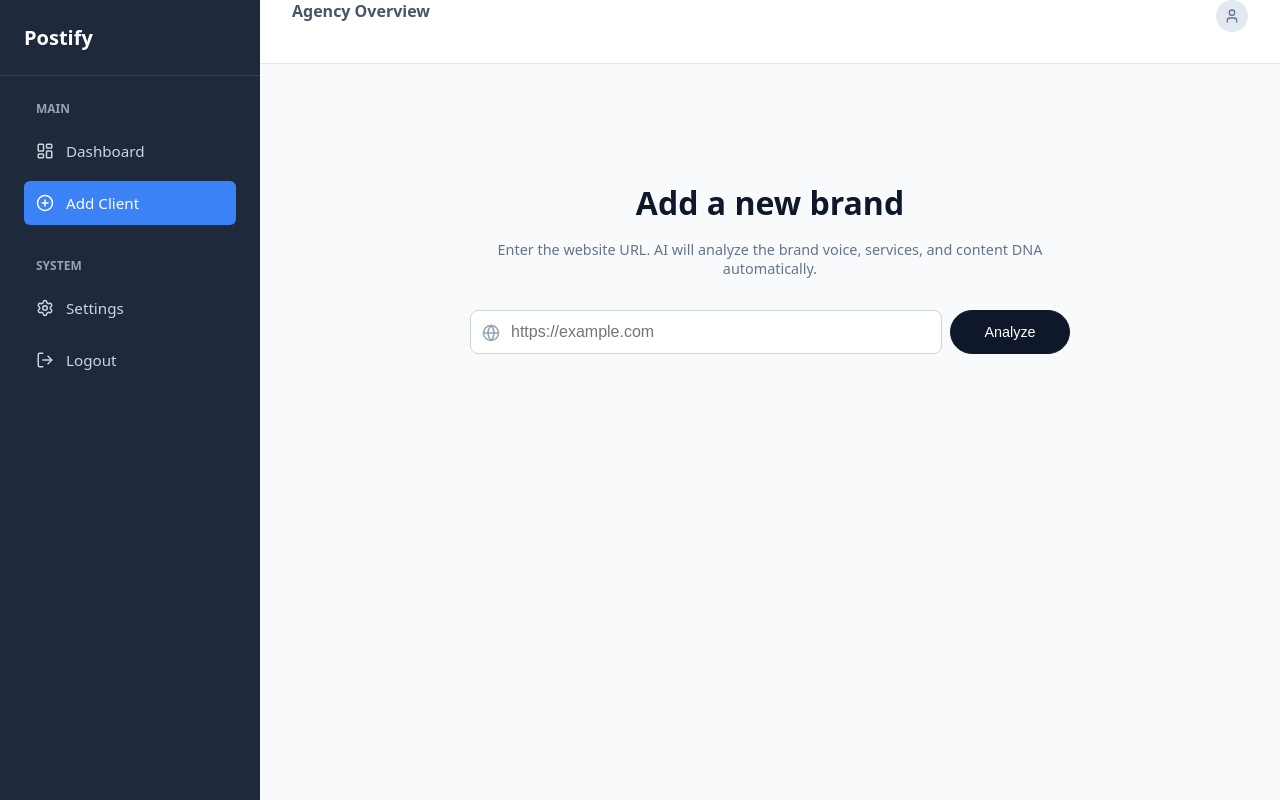
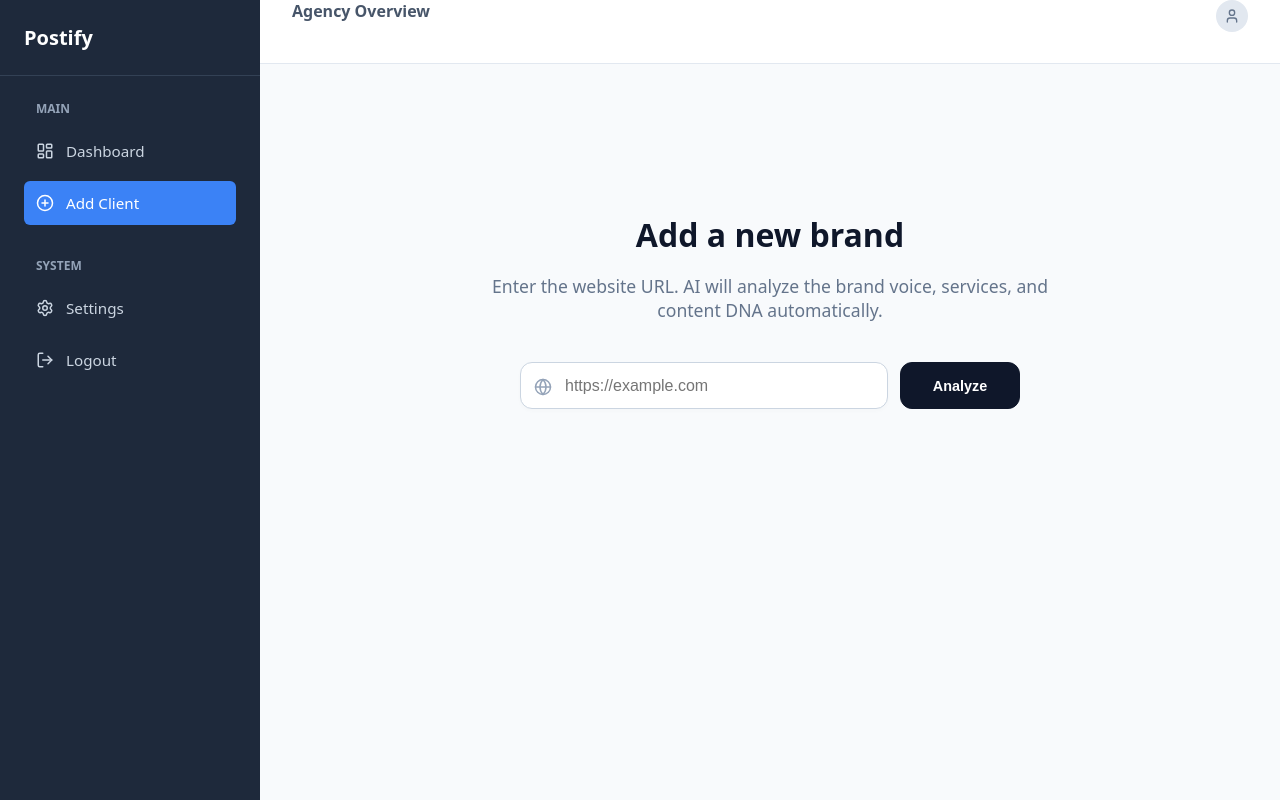
Before and after one commit to darrensmith849/social_media_bot, a React (Vite) app in the folder postify-frontend/: page /add-client in a window 1280 px wide. Built offline with nearby package versions, Linux system fonts and the light colour scheme; no server answers.

Commit message:
Frontend polish: dynamic loading UI; Backend debug: log raw ingestion data

```diff
--- a/postify-frontend/src/pages/AddClientPage.tsx
+++ b/postify-frontend/src/pages/AddClientPage.tsx
@@ -1,44 +1,67 @@
-import { useState } from "react";
+import { useState, useEffect } from "react";
 import { useNavigate } from "react-router-dom";
 import { API_BASE_URL } from "../services/api";
 import axios from "axios";
-import { Globe, Loader2 } from "lucide-react";
+import { Globe, Loader2, CheckCircle2 } from "lucide-react";
+
+const LOADING_MSGS = [
+    "📡 Connecting to website...",
+    "nw Downloading page content...",
+    "🧠 Analyzing brand voice & tone...",
+    "🔍 Identifying core services...",
+    "💎 Extracting content pillars...",
+    "🛍️ Checking e-commerce capabilities...",
+    "✨ Finalizing Brand DNA...",
+    "💾 Saving to database..."
+];
 
 export const AddClientPage = () => {
     const [url, setUrl] = useState("");
     const [loading, setLoading] = useState(false);
-    const [status, setStatus] = useState("");
+    const [msgIndex, setMsgIndex] = useState(0);
+    const [status, setStatus] = useState(""); // For final success/error
     const navigate = useNavigate();
+
+    // Cycle through messages while loading
+    useEffect(() => {
+        if (!loading) return;
+        setMsgIndex(0);
+        const interval = setInterval(() => {
+            setMsgIndex((prev) => (prev + 1) % LOADING_MSGS.length);
+        }, 3500);
+        return () => clearInterval(interval);
+    }, [loading]);
 
     const handleSubmit = async (e: React.FormEvent) => {
         e.preventDefault();
         if (!url) return;
 
         setLoading(true);
-        setStatus("🕵️ Crawling website... (This takes about 30s)");
+        setStatus(""); // Clear previous errors
 
         try {
             const res = await axios.post(`${API_BASE_URL}/api/onboard`, { url });
-            setStatus("✅ Analysis complete! Saving...");
+            setLoading(false);
+            setStatus("SUCCESS");
             setTimeout(() => {
                 navigate(`/clients/${res.data.client_id}`);
             }, 1000);
         } catch (err: any) {
-            setStatus("❌ Failed: " + (err.response?.data?.detail || err.message));
             setLoading(false);
+            setStatus("ERROR: " + (err.response?.data?.detail || err.message));
         }
     };
 
     return (
-        <div style={{ maxWidth: "600px", margin: "0 auto", textAlign: "center", paddingTop: "4rem" }}>
-            <h1 style={{ fontSize: "2rem", marginBottom: "1rem" }}>Add a new brand</h1>
-            <p className="muted" style={{ marginBottom: "2rem" }}>
+        <div style={{ maxWidth: "600px", margin: "0 auto", textAlign: "center", paddingTop: "6rem" }}>
+            <h1 style={{ fontSize: "2rem", marginBottom: "1rem", fontWeight: "800" }}>Add a new brand</h1>
+            <p className="muted" style={{ marginBottom: "2.5rem", fontSize: "1.1rem" }}>
                 Enter the website URL. AI will analyze the brand voice, services, and content DNA automatically.
             </p>
 
-            <form onSubmit={handleSubmit} style={{ display: "flex", gap: "0.5rem" }}>
+            <form onSubmit={handleSubmit} style={{ display: "flex", gap: "0.75rem", maxWidth: "500px", margin: "0 auto" }}>
                 <div style={{ position: "relative", flex: 1 }}>
-                    <Globe size={18} style={{ position: "absolute", left: "12px", top: "14px", color: "#94a3b8" }} />
+                    <Globe size={18} style={{ position: "absolute", left: "14px", top: "16px", color: "#94a3b8" }} />
                     <input
                         type="url"
                         placeholder="https://example.com"
@@ -46,26 +69,45 @@ export const AddClientPage = () => {
                         onChange={e => setUrl(e.target.value)}
                         disabled={loading}
                         style={{
-                            width: "100%", padding: "0.75rem 0.75rem 0.75rem 2.5rem",
-                            borderRadius: "8px", border: "1px solid #cbd5e1", fontSize: "1rem"
+                            width: "100%", padding: "0.85rem 0.85rem 0.85rem 2.75rem",
+                            borderRadius: "12px", border: "1px solid #cbd5e1", fontSize: "1rem",
+                            boxShadow: "0 2px 4px rgba(0,0,0,0.02)"
                         }}
                         required
                     />
                 </div>
-                <button className="btn primary" disabled={loading} style={{ minWidth: "120px" }}>
+                <button className="btn primary" disabled={loading} style={{ minWidth: "120px", borderRadius: "12px", fontWeight: "600" }}>
                     {loading ? <Loader2 className="spin" size={20} /> : "Analyze"}
                 </button>
             </form>
 
-            {status && (
-                <div style={{ marginTop: "2rem", padding: "1rem", background: "#f1f5f9", borderRadius: "8px", color: "#475569" }}>
+            <div style={{ marginTop: "3rem", minHeight: "60px" }}>
+                {loading && (
+                    <div className="fade-in" key={msgIndex} style={{ display: "flex", alignItems: "center", justifyContent: "center", gap: "10px", color: "#64748b" }}>
+                        <Loader2 className="spin" size={18} />
+                        <span>{LOADING_MSGS[msgIndex]}</span>
+                    </div>
+                )}
+
+                {status === "SUCCESS" && (
+                    <div style={{ color: "green", display: "flex", alignItems: "center", justifyContent: "center", gap: "8px", fontWeight: "600" }}>
+                        <CheckCircle2 size={20} />
+                        <span>Analysis complete! Redirecting...</span>
+                    </div>
+                )}
+
+                {status.startsWith("ERROR") && (
+                    <div style={{ color: "#ef4444", background: "#fef2f2", padding: "1rem", borderRadius: "8px", display: "inline-block" }}>
                         {status}
                     </div>
                 )}
+            </div>
 
             <style>{`
                 .spin { animation: spin 1s linear infinite; }
                 @keyframes spin { 100% { transform: rotate(360deg); } }
+                .fade-in { animation: fadeIn 0.5s ease-in-out; }
+                @keyframes fadeIn { from { opacity: 0; transform: translateY(5px); } to { opacity: 1; transform: translateY(0); } }
             `}</style>
         </div>
     );
```
Also changed, not shown: 1 other file (tests, documents, lock files or other folders). Lines whose indentation alone changed are shown as unchanged.
